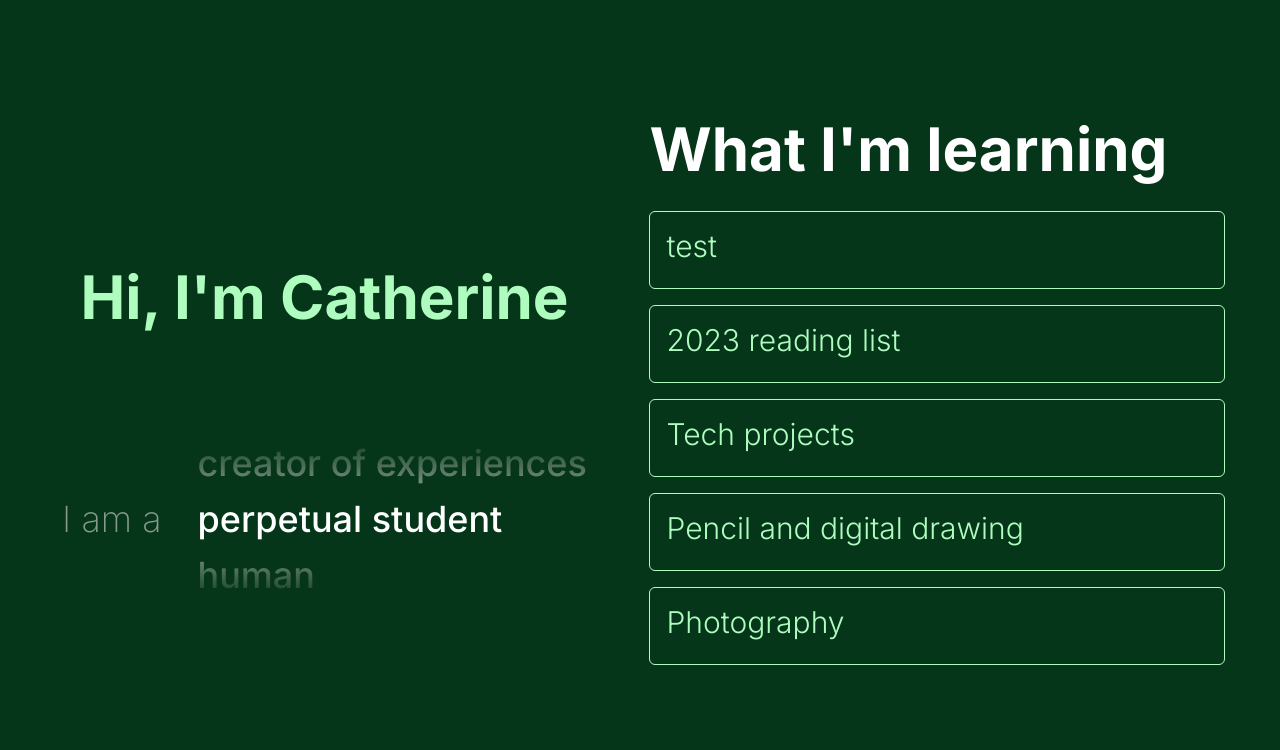
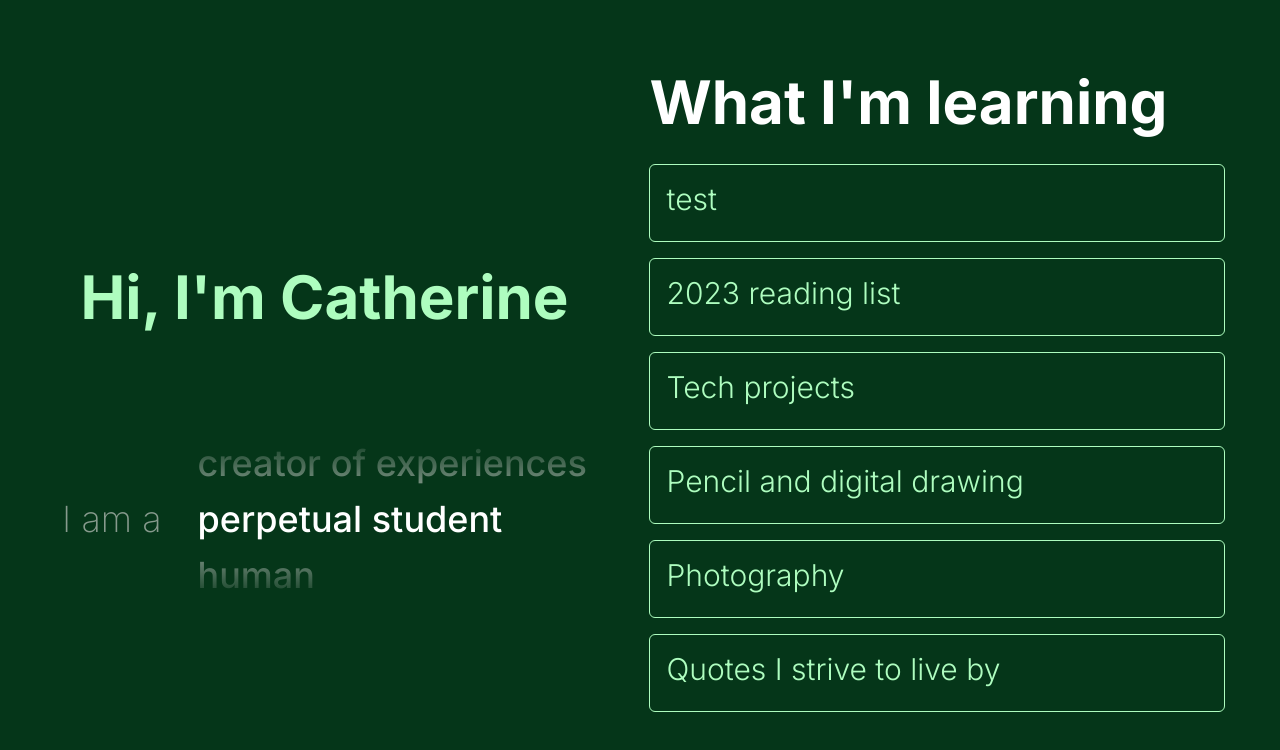
Before and after one commit to catzwu/personal-website, a Next.js app: page / in a window 1280 px wide. Both pictures are taken after a click on the element "perpetual student". Shown: the top 750 px of the page. Built offline with nearby package versions, Linux system fonts and the light colour scheme.

Commit message:
Add more content

```diff
--- a/src/app/content.tsx
+++ b/src/app/content.tsx
@@ -63,6 +63,17 @@ export const learningStuff = [
         name: 'Photography',
         description: <ArtDisplay folder={'photo'} />,
     },
+    {
+        name: 'Quotes I strive to live by',
+        description: (
+            <ul>
+                <li>Seek to be wise over clever.</li>
+                <li>
+                    Take everyone around you seriously, and yourself not at all.
+                </li>
+            </ul>
+        ),
+    },
 ]
 
 export const bio = (
```
